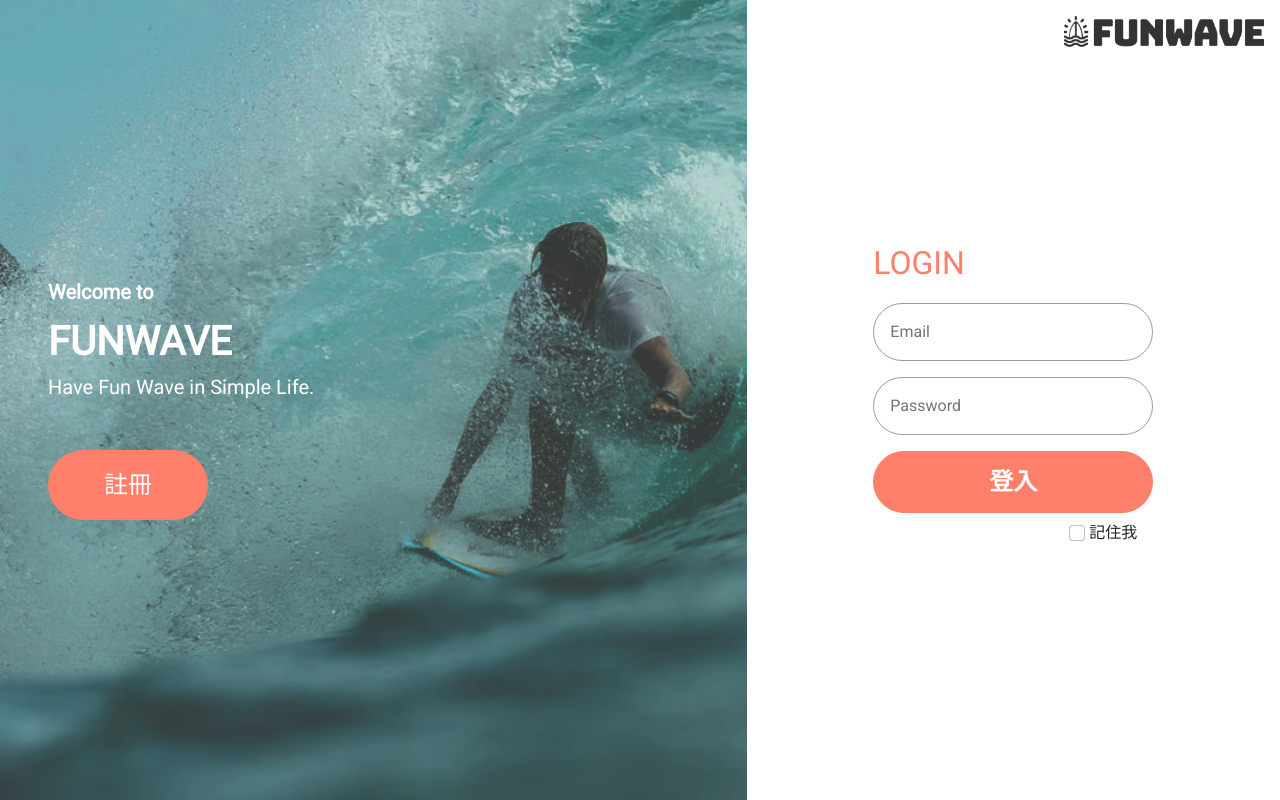
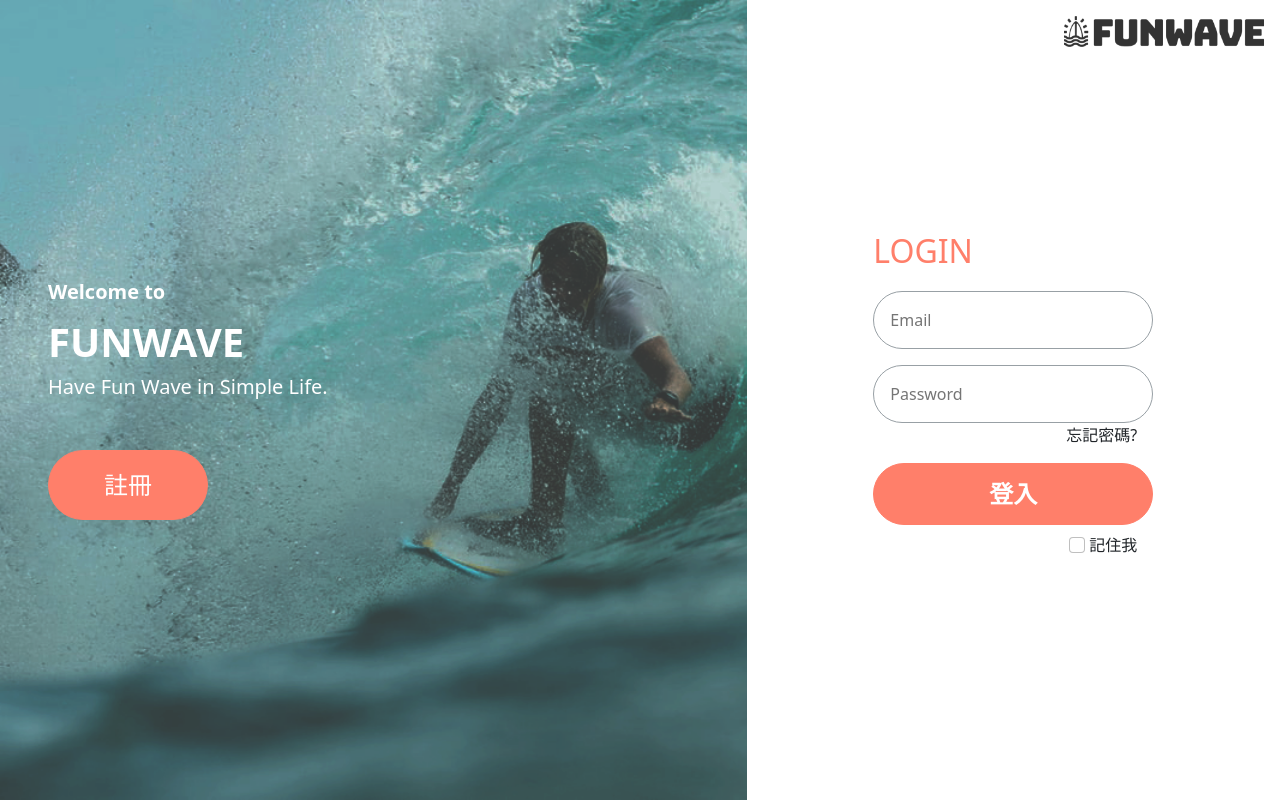
Before and after one commit to verayu0217/funwave_frontend, a React (Create React App) app: page /login in a window 1280 px wide. Built offline with nearby package versions, Linux system fonts and the light colour scheme.

Commit message:
修改架構

```diff
--- a/src/App.js
+++ b/src/App.js
@@ -1,23 +1,38 @@
 // 使用套件
-// import {
-//   BrowserRouter as Router,
-//   Route,
-//   Switch,
-// } from 'react-router-dom';
-// import React, { useState } from 'react';
+import { Routes, Route } from 'react-router-dom';
+import React, { useState, useEffect } from 'react';
 import './App.scss';
-// 頁面用元件
-import Login from './components/LogIn';
-import SignUp from './components/SignUp';
 
-// 組合用元件
+// 頁面用元件(路由組件)
+// import Home from './pages/Home';
+
+//資訊
+//會員
+import LogIn from './pages/Members/LogIn';
+// import SignUp from './pages/Members/SignUp';
+//課程
+//商品
+//購物車
+//客製化浪板
+//浪點
+
+// 組合用元件(一般組件)
+// import Breadcrumb from './components/Breadcrumb';
+// import ScrollToTop from './components/ScrollToTop';
+// import Header from './components/Header';
+// import Footer from './components/Footer';
+// import MainContent from './components/MainContent';
+// import SideBar from './components/SideBar';
+// import Notfound from './components/Notfound';
+// import axios from 'axios';
 
 function App() {
   return (
-    <>
-      <Login />
-      {/* <SignUp /> */}
-    </>
+    <Routes>
+      <>
+        <Route path="/login" element={<LogIn />} />
+      </>
+    </Routes>
   );
 }
 
--- a/src/index.js
+++ b/src/index.js
@@ -1,11 +1,12 @@
 import React from 'react';
 import ReactDOM from 'react-dom';
+import { BrowserRouter } from 'react-router-dom';
 import './index.scss';
 import App from './App';
 
 ReactDOM.render(
-  <React.StrictMode>
+  <BrowserRouter>
     <App />
-  </React.StrictMode>,
+  </BrowserRouter>,
   document.getElementById('root')
 );
--- a/src/index.scss
+++ b/src/index.scss
@@ -1,39 +1,14 @@
 // 預設變數覆蓋需要在導入Bootstrap之前
-$primary:#17A8A2;
-$secondary:#81D7D3;
-$success:#FA7FAA;
-$info:#FF7F6A;
+// $primary:#17A8A2;
+// $secondary:#81D7D3;
+// $success:#FA7FAA;
+// $info:#FF7F6A;
 
 
 // Import Bootstrap and its default variables
 @import '~bootstrap/scss/bootstrap.scss';
-@import url('https://fonts.googleapis.com/css2?family=Roboto&display=swap');
+// @import url('https://fonts.googleapis.com/css2?family=Roboto&display=swap');
 
-// 其它要導入覆蓋掉原本的預設bootstrap樣式要放在這下面
-
-/*------------------------------ 文字、輔助顏色 ------------------------------*/
-$lightgray:#F5F5F5;
-$white:#FFFFFF;
-$black:#333333;
-$gray:#98A0A5;
-
-
-
-// .lightgray{
-//   color: $lightgray;
-// }
-// .white{
-//   color: $white;
-// }
-// .black {
-//   color: $black;
-// }
-// .gray {
-//   color: $gray;
-// }
-// .orange {
-//   color: $orange;
-// }
 
 body {
   margin: 0;
--- a/src/components/LogIn.js
+++ b/src/pages/Members/LogIn.js
@@ -1,9 +1,9 @@
 import React from 'react';
-import logo from '../data/images/FunwaveLogo-black2.png';
+import logo from '../../data/images/FunwaveLogo-black2.png';
 
-import '../styles/global.scss';
+import '../../styles/component.scss';
 
-function Login() {
+function Login(props) {
   return (
     <>
       <div className="container-fluid">
@@ -45,6 +45,9 @@ function Login() {
                   id=""
                   placeholder="Password"
                 />
+                <div className="forgot-password d-flex justify-content-end me-3">
+                  <a>忘記密碼? </a>
+                </div>
               </li>
               <li className="mt-3 d-flex justify-content-center">
                 <button className="btn btn-info text-white fs-4 loginBtn">
--- /dev/null
+++ b/src/styles/component.scss
@@ -0,0 +1,38 @@
+@import './global.scss';
+
+.leftSignUp{
+    background:url(../data/images/login.png);
+    background-size: cover;
+    z-index: 0;
+}
+.demo{
+    background:rgba(255,255,255,0.1);
+}
+span{
+    color: blue;
+}
+.btn{
+    border-radius: 50px;
+}
+.signupBtn{
+    width: 160px;
+}
+.logo{
+    width: 200px;
+    position: absolute;
+    top: 0%;
+    right:0%;
+}
+.loginTitle{
+    color: $info;
+}
+input{
+    border-radius: 50px;
+    width: 280px;
+    border: 1px solid $gray;
+}
+.loginBtn{
+    width: 280px;
+    padding: 12px;
+    font-weight: bold;
+}
--- a/src/styles/global.scss
+++ b/src/styles/global.scss
@@ -1,38 +1,34 @@
-@import '../index.scss';
+// 預設變數覆蓋需要在導入Bootstrap之前
+$primary:#17A8A2;
+$secondary:#81D7D3;
+$success:#FA7FAA;
+$info:#FF7F6A;
 
-.leftSignUp{
-    background:url(../data/images/login.png);
-    background-size: cover;
-    z-index: 0;
+
+// Import Bootstrap and its default variables
+@import '~bootstrap/scss/bootstrap.scss';
+@import url('https://fonts.googleapis.com/css2?family=Roboto&display=swap');
+
+// 其它要導入覆蓋掉原本的預設bootstrap樣式要放在這下面
+
+/*------------------------------ 文字、輔助顏色 ------------------------------*/
+$lightgray:#F5F5F5;
+$white:#FFFFFF;
+$black:#333333;
+$gray:#98A0A5;
+
+.lightgray{
+  color: $lightgray;
 }
-.demo{
-    background:rgba(255,255,255,0.1);
+.white{
+  color: $white;
 }
-span{
-    color: blue;
+.black {
+  color: $black;
 }
-.btn{
-    border-radius: 50px;
+.gray {
+  color: $gray;
 }
-.signupBtn{
-    width: 160px;
+.orange {
+  color: $orange;
 }
-.logo{
-    width: 200px;
-    position: absolute;
-    top: 0%;
-    right:0%;
-}
-.loginTitle{
-    color: $info;
-}
-input{
-    border-radius: 50px;
-    width: 280px;
-    border: 1px solid $gray;
-}
-.loginBtn{
-    width: 280px;
-    padding: 12px;
-    font-weight: bold;
-}
```
Also changed, not shown: src/components/Header.js (+39 -5 lines), src/pages/Members/SignUp.js (renamed from src/components/SignUp.js).
